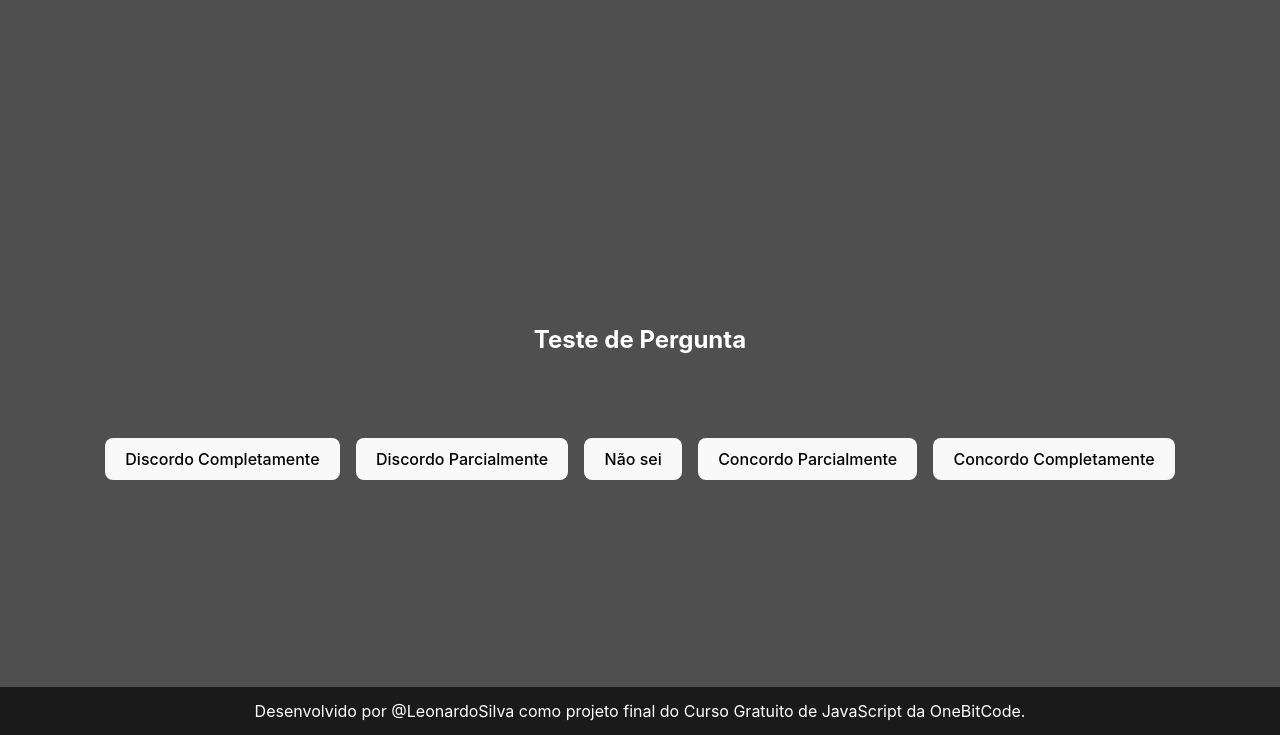
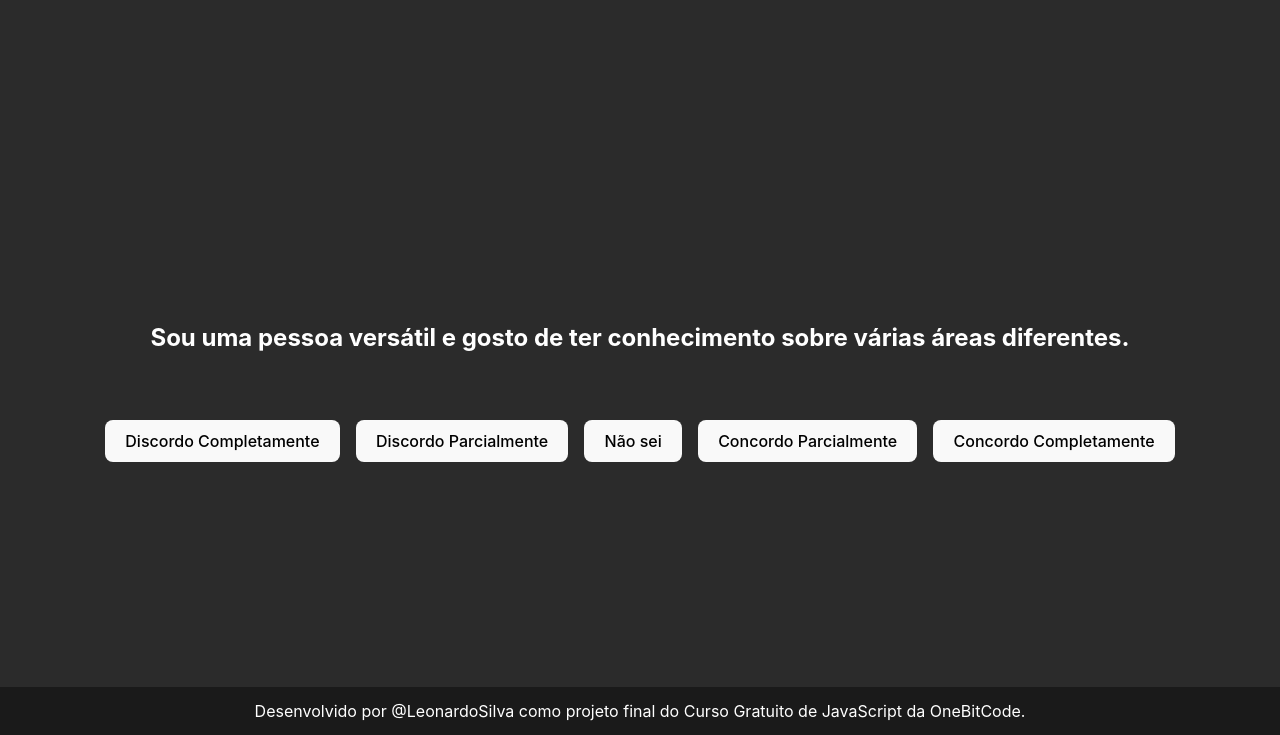
Before and after one commit to Leofront-end/JavaScript-OneBitCode, a website built with Vite: page projeto-final/index.html in a window 1280 px wide. Shown: the part 65-800 px from the top of the page. Built offline with nearby package versions, Linux system fonts and the light colour scheme; data requests are answered from the project's data file.

Commit message:
projeto-final

```diff
--- a/projeto-final/database.json
+++ b/projeto-final/database.json
@@ -1,32 +1,207 @@
 {
   "questions": [
     {
-      "text": "Teste de Pergunta",
+      "id": 1,
+      "text": "Sou uma pessoa versátil e gosto de ter conhecimento sobre várias áreas diferentes.",
+      "points": {
+        "fullyDisagree": 5,
+        "partiallyDisagree": 3,
+        "dontKnow": null,
+        "partiallyAgree": 2,
+        "fullyAgree": 1
+      }
+    },
+    {
+      "id": 2,
+      "text": "Gosto de arte e design, sou uma pessoa que sempre preza por um trabalho bonito e bem pensado.",
       "points": {
         "fullyDisagree": 2,
-        "partiallyDisagree": 0,
-        "dontKnow": 0,
-        "partiallyAgree": 0,
-        "fullyAgree": 0
-      },
-      "id": "2"
-    }
-  ],
-  "results": [
-    {
-      "id": 2,
-      "name": "Front-End",
-      "description": "Você seria um dev front-end"
+        "partiallyDisagree": 5,
+        "dontKnow": 1,
+        "partiallyAgree": 4,
+        "fullyAgree": 3
+      }
     },
     {
       "id": 3,
-      "name": "Mobile",
-      "description": "Você é um dev Mobile"
+      "text": "Tenho vontade de trabalhar desenvolvendo aplicativos para smartphone.",
+      "points": {
+        "fullyDisagree": 5,
+        "partiallyDisagree": 2,
+        "dontKnow": 3,
+        "partiallyAgree": 1,
+        "fullyAgree": 4
+      }
     },
     {
+      "id": 4,
+      "text": "Sou apaixonado por matemática e estatística, minha área são as ciências exatas.",
+      "points": {
+        "fullyDisagree": 3,
+        "partiallyDisagree": 4,
+        "dontKnow": null,
+        "partiallyAgree": 2,
+        "fullyAgree": 5
+      }
+    },
+    {
+      "id": 5,
+      "text": "Eu não tenho problema em pensar de forma abstrata, consigo entender algo com facilidade sem nenhuma referência visual.",
+      "points": {
+        "fullyDisagree": 3,
+        "partiallyDisagree": 4,
+        "dontKnow": 1,
+        "partiallyAgree": 5,
+        "fullyAgree": 2
+      }
+    },
+    {
+      "id": 6,
+      "text": "Em um projeto, eu gosto de ajudar em todas as etapas, sou flexível para ser útil da forma que for necessária.",
+      "points": {
+        "fullyDisagree": 5,
+        "partiallyDisagree": 2,
+        "dontKnow": null,
+        "partiallyAgree": 3,
+        "fullyAgree": 1
+      }
+    },
+    {
+      "id": 7,
+      "text": "Gosto da ideia de trabalhar em uma área mais complexa e que não é tão popular para me diferenciar da maioria.",
+      "points": {
+        "fullyDisagree": 3,
+        "partiallyDisagree": 4,
+        "dontKnow": null,
+        "partiallyAgree": 2,
+        "fullyAgree": 5
+      }
+    },
+    {
+      "id": 8,
+      "text": "Minha prioridade é o usuário final, gosto de atuar impactando diretamente na sua experiência.",
+      "points": {
+        "fullyDisagree": 2,
+        "partiallyDisagree": 1,
+        "dontKnow": null,
+        "partiallyAgree": 4,
+        "fullyAgree": 3
+      }
+    },
+    {
+      "id": 9,
+      "text": "Eu gosto de pensar nos aspectos mais técnicos, como segurança, armazenamento de dados e outras coisas que \"ninguém percebe\".",
+      "points": {
+        "fullyDisagree": 3,
+        "partiallyDisagree": 5,
+        "dontKnow": null,
+        "partiallyAgree": 1,
+        "fullyAgree": 2
+      }
+    },
+    {
+      "id": 10,
+      "text": "Tenho interesse em trabalhar de forma independente como freelancer.",
+      "points": {
+        "fullyDisagree": 5,
+        "partiallyDisagree": 2,
+        "dontKnow": 4,
+        "partiallyAgree": 3,
+        "fullyAgree": 1
+      }
+    },
+    {
+      "id": 11,
+      "text": "Quero conseguir desenvolver aplicativos que sejam usados diariamente e por muitas pessoas.",
+      "points": {
+        "fullyDisagree": 5,
+        "partiallyDisagree": 3,
+        "dontKnow": 0,
+        "partiallyAgree": 1,
+        "fullyAgree": 4
+      }
+    },
+    {
+      "id": 12,
+      "text": "Gosto de trabalhar com tecnologias estáveis, que já são bem estabelecidas e não sofrem mudanças drásticas com frequência.",
+      "points": {
+        "fullyDisagree": 3,
+        "partiallyDisagree": 4,
+        "dontKnow": null,
+        "partiallyAgree": 5,
+        "fullyAgree": 2
+      }
+    },
+    {
+      "id": 13,
+      "text": "Eu tenho vontade de trabalhar criando sites bonitos, com muitos efeitos e animações.",
+      "points": {
+        "fullyDisagree": 2,
+        "partiallyDisagree": 5,
+        "dontKnow": 4,
+        "partiallyAgree": 1,
+        "fullyAgree": 3
+      }
+    },
+    {
+      "id": 14,
+      "text": "Sou do tipo que prefere estar sempre em movimento, não gosto de trabalhar em uma única coisa por muito tempo.",
+      "points": {
+        "fullyDisagree": 5,
+        "partiallyDisagree": 3,
+        "dontKnow": null,
+        "partiallyAgree": 4,
+        "fullyAgree": 1
+      }
+    },
+    {
+      "id": 15,
+      "text": "Quero começar por algo mais simples, que me dê a sensação de estar avançando rápido.",
+      "points": {
+        "fullyDisagree": 2,
+        "partiallyDisagree": 1,
+        "dontKnow": null,
+        "partiallyAgree": 4,
+        "fullyAgree": 3
+      }
+    },
+    {
+      "id": 16,
+      "text": "Não tenho interesse em criar sites ou aplicativos, quero trabalhar com programação para outras finalidades.",
+      "points": {
+        "fullyDisagree": 3,
+        "partiallyDisagree": 4,
+        "dontKnow": 1,
+        "partiallyAgree": 2,
+        "fullyAgree": 5
+      }
+    }
+  ],
+  "results":[
+    {
       "id": 1,
-      "name": "back-end",
-      "description": "Você é um dev back end"
+      "name": "Desenvolvedor Full-stack",
+      "description": "Um desenvolvedor web full-stack é um profissional versátil que tem a capacidade de trabalhar tanto na parte frontal (frontend) quanto nos bastidores (backend) de aplicações web, e as vezes até mesmo com aplicativos mobile. Sua função envolve a criação da interface do usuário, o design e a interatividade dos sites, bem como o desenvolvimento de servidores, bancos de dados e lógica de aplicativos. Além disso, eles podem estar envolvidos na integração de diferentes componentes e tecnologias para criar soluções completas. Um desenvolvedor web fullstack precisa ser flexível e capaz de compreender uma variedade de tecnologias e linguagens de programação."
+    },
+    {
+      "id": 2,
+      "name": "Desenvolvedor Back-end",
+      "description": "Um desenvolvedor back-end é responsável por construir e manter a parte invisível de um aplicativo ou site, como servidores, bancos de dados e a lógica de negócios que permite que tudo funcione. Eles garantem que os dados sejam processados eficientemente e que as solicitações dos usuários sejam tratadas de forma segura e escalável. Com isso, esse desenvolvedor precisa lidar bem com abstrações e muitas vezes desenvolve aplicações e funcionalidades não visuais, que serão eventualmente usadas por outros desenvolvedores, e não pelo usuário final das aplicações."
+    },
+    {
+      "id": 3,
+      "name": "Desenvolvedor Front-end",
+      "description": "O desenvolvedor front-end concentra-se na parte visível de um site ou aplicativo, projetando e codificando a interface do usuário (UI), a experiência do usuário (UX) e a interatividade. Eles usam tecnologias como HTML, CSS e JavaScript para criar a aparência e o comportamento visual que os usuários veem e com os quais interagem diretamente. Esse desenvolvedor precisa se preocupar com detalhes como acessibilidade, responsividade à diferentes dispositivos e desempenho, garantindo que a aplicação funcione bem, seja fácil de usar e forneça a melhor experiência possível para o usuário final."
+    },
+    {
+      "id": 4,
+      "name": "Desenvolvedor Mobile",
+      "description": "Um desenvolvedor mobile é especializado em criar aplicativos para dispositivos móveis, como smartphones e tablets. Eles desenvolvem aplicativos nativos (para iOS e Android), aplicativos híbridos ou baseados na web que atendam às necessidades dos usuários em dispositivos móveis, garantindo uma experiência suave e eficiente. De certa forma, o desenvolvedor mobile fica no meio termo entre front-end e back-end, afinal, desenvolve interfaces com as quais o usuário final interage diretamente, mas também lida com recursos do próprio dispositivo e do sistema operacional, ou seja, fora do ambiente do navegador web."
+    },
+    {
+      "id": 5,
+      "name": "Analista de Dados",
+      "description": "O Analista de Dados é um profissional que desempenha um papel crítico na coleta, processamento e análise de grandes conjuntos de dados. Eles usam habilidades de programação para automatizar tarefas, desenvolver algoritmos e scripts que facilitam a análise de dados, o que é essencial para descobrir insights valiosos. Com suas habilidades de programação, os analistas de dados podem criar ferramentas personalizadas, realizar manipulação eficiente de dados e gerar visualizações informativas. Isso não apenas ajuda na interpretação dos dados, mas também no fornecimento de informações significativas para apoiar estratégias de negócios e tomadas de decisão informadas. Um analista de dados bem-sucedido combina conhecimentos em estatística e programação para transformar dados brutos em conhecimentos valiosos."
     }
   ]
 }
--- a/projeto-final/package.json
+++ b/projeto-final/package.json
@@ -10,9 +10,9 @@
     "server": "json-server --watch database.json"
   },
   "devDependencies": {
-    "vite": "^5.4.1"
+    "vite": "^4.4.5"
   },
   "dependencies": {
-    "json-server": "^1.0.0-beta.2"
+    "json-server": "^0.17.4"
   }
 }
--- a/projeto-final/src/quiz.js
+++ b/projeto-final/src/quiz.js
@@ -16,8 +16,8 @@ export async function loadQuestions(quizElement) {
     // alternatives.append(alternativeBtns[0], alternativeBtns[1], alternativeBtns[2], ....)
     alternatives.append(...alternativeBtns)
 
-    if (index > 0 ) {
-      const goBackBtn = button("Voltar a pergunta anterior", {onClick: scrollToPreviousQuestion})
+    if (index > 0) {
+      const goBackBtn = button("Voltar à pergunta anterior", { onClick: scrollToPreviousQuestion })
       questionContainer.append(goBackBtn)
     }
 
@@ -30,7 +30,29 @@ export async function loadQuestions(quizElement) {
     className: "finish-btn",
     onClick: async () => {
       const result = await calculateResults(questions, answers)
-      quizElement.innerHTML = `<div class="result"><h2>Seu resultado foi: ${result.name}!</h2><p>${result.description}</p></div>`
+      switch (result.name){
+        case "Desenvolvedor Full-stack":
+          quizElement.innerHTML = `<div class="result"><h2>Seu resultado foi: ${result.name}!</h2><img src="../img/Fullstack.jpg" alt="Imagem Fullstack"><p>${result.description}</p></div>`
+          break;
+
+        case "Desenvolvedor Back-end":
+          quizElement.innerHTML = `<div class="result"><h2>Seu resultado foi: ${result.name}!</h2><img src="../img/Back-end.jpg" alt="Imagem Back-end"><p>${result.description}</p></div>`
+          break;
+
+        case "Desenvolvedor Front-end":
+          quizElement.innerHTML = `<div class="result"><h2>Seu resultado foi: ${result.name}!</h2><img src="../img/Front-end.jpg" alt="Imagem Front-End"><p>${result.description}</p></div>`
+          break;
+
+        case "Desenvolvedor Mobile":
+          quizElement.innerHTML = `<div class="result"><h2>Seu resultado foi: ${result.name}!</h2><img src="../img/Mobile.jpg" alt="Imagem Mobile"><p>${result.description}</p></div>`
+          break;
+
+        case "Analista de Dados":
+          quizElement.innerHTML = `<div class="result"><h2>Seu resultado foi: ${result.name}!</h2><img src="../img/AnalistaDeDados.jpg" alt="Imagem AnalistaDeDados"><p>${result.description}</p></div>`
+          break;
+        default:
+          quizElement.innerHTML = "<h2>Tente novamente</h2>"
+      }
     }
   })
 
@@ -124,13 +146,13 @@ function handleSelectAlternative(event) {
   })
   clickedBtn.classList.add("selected")
 
-  setTimeout(scrollToNextQuestion,250)
+  setTimeout(scrollToNextQuestion, 250)
 }
 
-function scrollToNextQuestion(){
-  window.scrollBy({top: document.querySelector(".question").scrollHeight, behavior: "smooth"})
+function scrollToNextQuestion() {
+  window.scrollBy({ top: document.querySelector(".question").scrollHeight, behavior: "smooth"})
 }
 
-function scrollToPreviousQuestion(){
-  window.scrollBy({top: -document.querySelector(".question").scrollHeight, behavior: "smooth"})
+function scrollToPreviousQuestion() {
+  window.scrollBy({ top: -document.querySelector(".question").scrollHeight, behavior: "smooth"})
 }
--- a/projeto-final/style.css
+++ b/projeto-final/style.css
@@ -26,18 +26,11 @@ header {
   top: 0;
   height: 3rem;
   width: 100%;
-  margin-bottom: 10px;
-
 }
 
 h1 {
-  color: #fff;
   font-size: 2rem;
   text-align: center;
-}
-
-body {
-  /* overflow: hidden; */
 }
 
 #quiz {
@@ -52,6 +45,7 @@ body {
   display: grid;
   place-content: center;
   height: calc(100vh - 3rem);
+  padding: 20px;
 }
 
 .question > button {
@@ -98,6 +92,15 @@ button.selected {
   border-color: #1c7031;
 }
 
+img {
+  width: 200px;
+  border-radius: 5px;
+  margin: 10px auto;
+}
+
+p {
+  text-align: justify;
+}
 .admin {
   display: flex;
   justify-content: space-between;
@@ -111,6 +114,10 @@ button.selected {
 .admin > aside {
   flex-grow: 0;
   flex-basis: 32rem;
+}
+
+li {
+  margin-bottom: 30px;
 }
 
 .admin > section {
@@ -131,7 +138,7 @@ button.selected {
 .questionForm > input,
 .questionForm > textarea,
 .questionForm select {
-  border-color: #000;
+  border: none;
   border-radius: 0.5rem;
   padding: 1rem;
   width: 100%;
@@ -139,7 +146,7 @@ button.selected {
 
 .inline-block {
   display: inline-block;
-  margin-top: 1rem;
+
 }
 
 .inline-block + .inline-block {
@@ -178,13 +185,12 @@ footer {
   bottom: 0;
   text-align: center;
   width: 100%;
-  color: #fff
 }
 
 @media (prefers-color-scheme: light) {
   :root {
     color: #ffffff;
-    background-color: #000000b0;
+    background-color: #2b2b2b;
   }
   a:hover {
     color: #747bff;
```
Also changed, not shown: projeto-final/admin.html (+2 -4 lines), projeto-final/README.md (added), projeto-final/img/Front-end.jpg (added), projeto-final/img/Mobile.jpg (added), projeto-final/index.html (line endings or trailing spaces), projeto-final/src/elements.js (line endings or trailing spaces), 4 other files.
